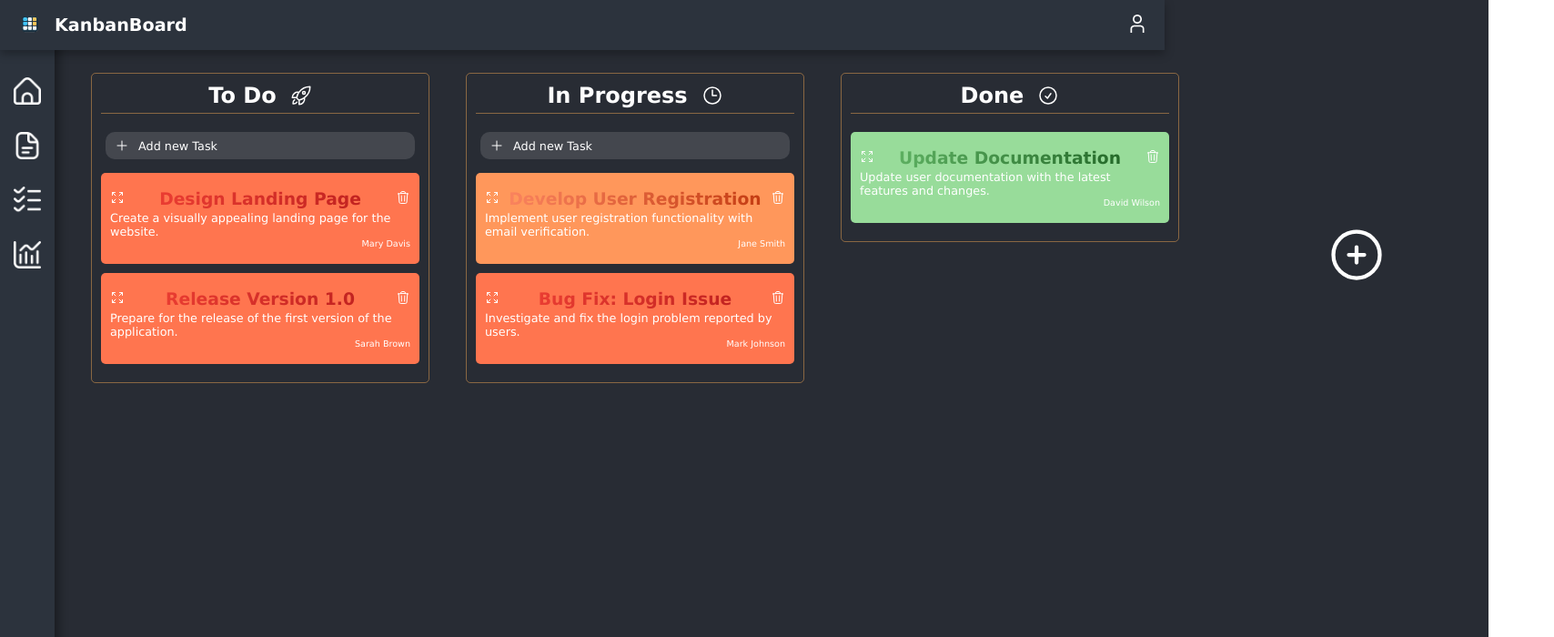
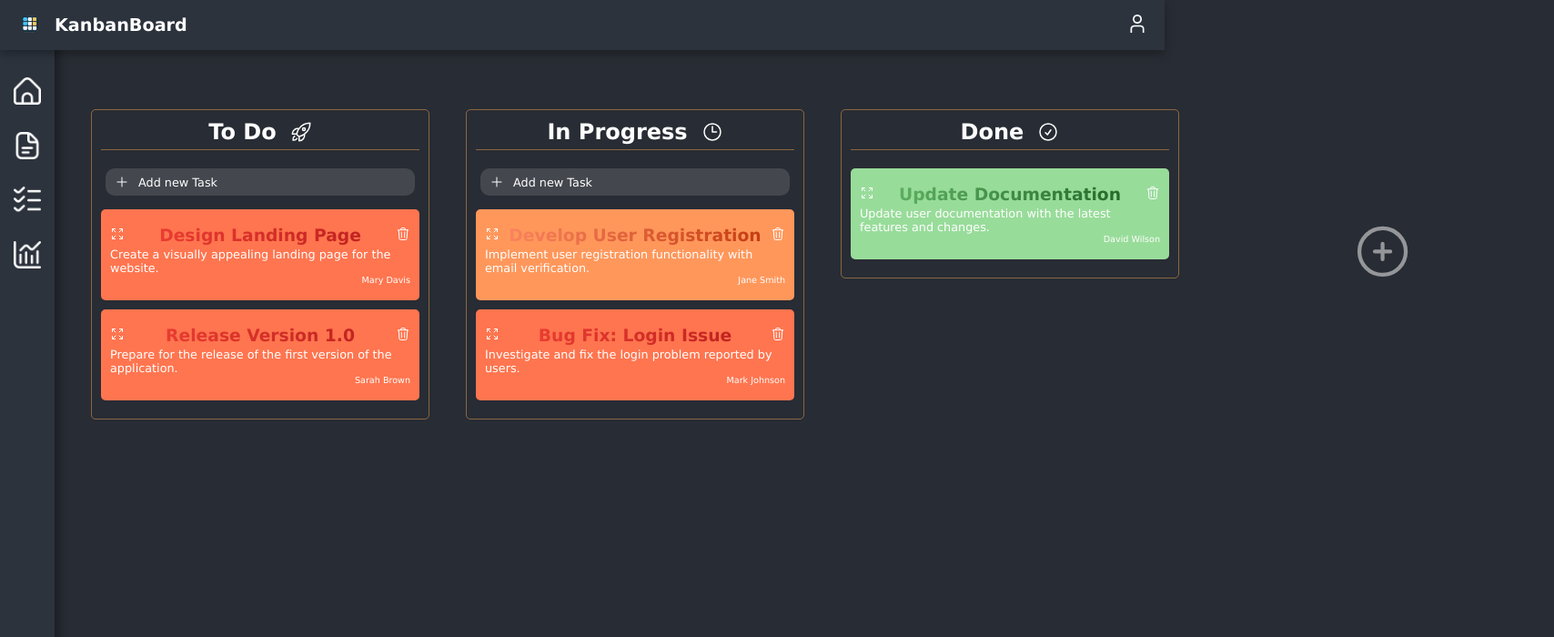
Before and after one commit to danielaprimacov/react-kanban-board, a React (Vite) app: page /board in a window 1280 px wide. Shown: the top 700 px of the page at 91% size, 1708 px wide, since content can reach past the window. Built offline with nearby package versions, Linux system fonts and the light colour scheme.

Commit message:
Adjusting the Add new Column style

```diff
--- a/src/assets/components/ColumnComponent/ColumnItem.jsx
+++ b/src/assets/components/ColumnComponent/ColumnItem.jsx
@@ -88,7 +88,7 @@ function ColumnItem({
                     setShowIcon(false);
                   }}
                 >
-                  <XmarkIcon /> Icon
+                  <XmarkIcon /> <span>Icon</span>
                 </div>
               )}
             </div>
@@ -110,10 +110,7 @@ function ColumnItem({
             </div>
           </div>
         )}
-        <Tasks
-          tasks={column.tasks}
-          deleteTask={deleteTask}
-        />
+        <Tasks tasks={column.tasks} deleteTask={deleteTask} />
       </div>
     </div>
   );
--- a/src/assets/components/ColumnComponent/ColumnItem.module.css
+++ b/src/assets/components/ColumnComponent/ColumnItem.module.css
@@ -63,6 +63,10 @@
   font-size: 0.9rem;
 }
 
+.remove-icon-btn span {
+  padding-top: 4px;
+}
+
 .remove-icon-btn svg:hover {
   stroke: rgb(247, 41, 41);
 }
--- a/src/assets/components/ColumnComponent/Columns.module.css
+++ b/src/assets/components/ColumnComponent/Columns.module.css
@@ -1,5 +1,5 @@
 .kanban-content {
-  margin-top: 50px;
+  margin-top: 120px;
   display: flex;
   align-items: flex-start;
 }
@@ -12,26 +12,43 @@
 }
 
 .add-column-btn {
-  height: 400px;
-  width: 300px;
   margin-left: 30px;
-  min-width: 300px;
-  cursor: pointer;
-  border-radius: 10px;
+  position: relative;
+  display: flex;
+  justify-content: center;
+  align-items: center;
   background-color: transparent;
-  font-size: 1.1rem;
-  display: flex;
-  align-items: center;
-  justify-content: center;
-  padding-left: 10px;
   border: none;
+  overflow: visible;
 }
 
-.add-column-btn:hover {
-  box-shadow: 0px 10px 10px rgba(255, 255, 255, 0.1);
+.add-column-btn::after {
+  content: "";
+  position: absolute;
+  top: 0;
+  left: 0;
+  width: 350px;
+  min-height: 320px;
+  border: 1px solid #ffaf5473;
+  border-radius: 5px;
+  padding: 10px;
+  opacity: 0;
+  pointer-events: none;
+  transition: opacity 0.3s ease;
+  z-index: -1;
+}
+
+.add-column-btn:hover::after {
+  opacity: 1;
 }
 
 .add-column-btn svg {
   height: 68px;
+  transform: translate(220%, 180%);
+  opacity: 0.5;
+  transition: opacity 0.3s ease;
+}
 
+.add-column-btn:hover svg {
+  opacity: 1;
 }
```
